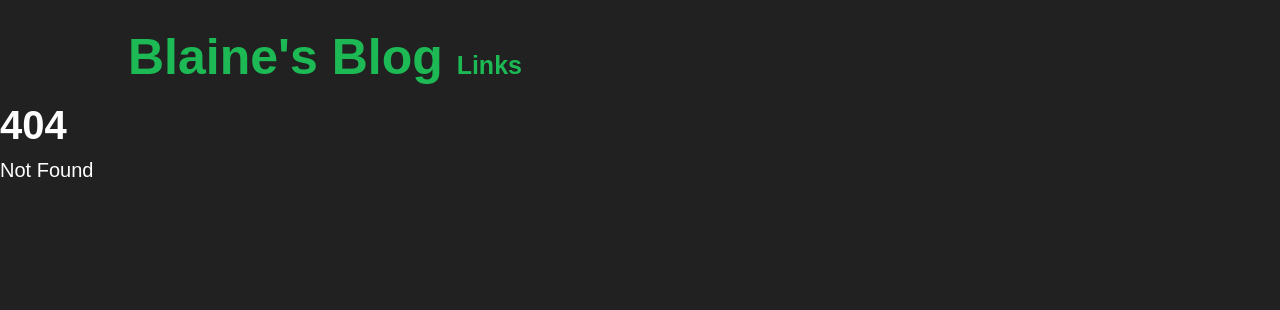
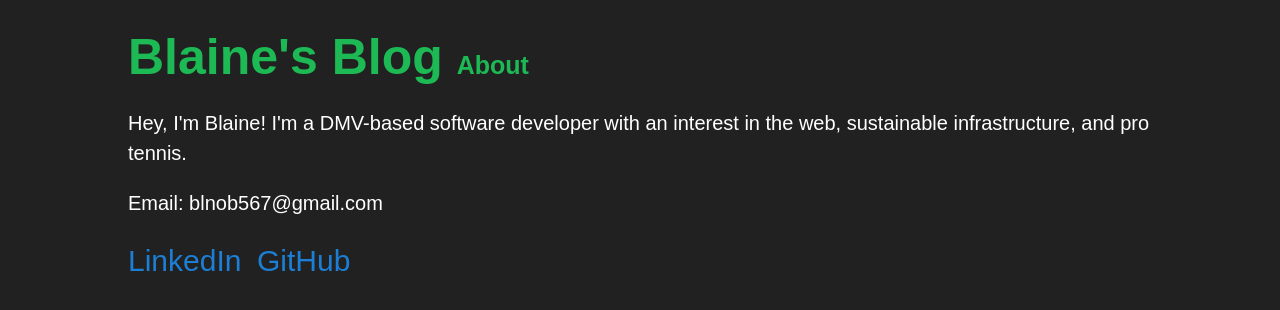
Before and after one commit to BlaineOb/Blaine-Blog, a SvelteKit app: page /about in a window 1280 px wide. Before the commit this address had no page. Shown: the top 310 px of the page. Built offline with nearby package versions, Linux system fonts and the light colour scheme.

Commit message:
Change links page to about

```diff
--- a/src/routes/+layout.svelte
+++ b/src/routes/+layout.svelte
@@ -4,7 +4,7 @@
 
 <div>
 	<h1>
-		<a class="title" href="/">Blaine's Blog</a> <a href="/links">Links</a>
+		<a class="title" href="/">Blaine's Blog</a> <a href="/about">About</a>
 	</h1>
 	<slot />
 </div>
--- /dev/null
+++ b/src/routes/about/+page.svelte
@@ -0,0 +1,36 @@
+<div id="pageWrapper">
+	<p>
+		Hey, I'm Blaine! I'm a DMV-based software developer with an interest in the web, sustainable
+		infrastructure, and pro tennis.
+	</p>
+	<p>Email: blnob567@gmail.com</p>
+	<div>
+		<a href="https://www.linkedin.com/in/blaine-o-brien-1ab36a110/" target="_blank">LinkedIn</a>
+		<a href="https://github.com/BlaineOb" target="_blank">GitHub</a>
+	</div>
+</div>
+
+<style>
+	a {
+		display: inline-block;
+		text-decoration: none;
+		font-size: 1.5rem;
+		padding-right: 10px;
+	}
+
+	a:hover {
+		color: darkgray;
+	}
+
+	p {
+		margin-right: var(--default-margin);
+	}
+
+	#pageWrapper {
+		margin-left: var(--default-margin);
+		margin-top: 1%;
+		display: flex;
+		flex-direction: column;
+		gap: 20px;
+	}
+</style>
--- a/src/routes/links/+page.svelte
+++ /dev/null
@@ -1,24 +0,0 @@
-<div>
-	<a href="https://www.linkedin.com/in/blaine-o-brien-1ab36a110/" target="_blank">LinkedIn</a>
-	<a href="https://github.com/BlaineOb" target="_blank">GitHub</a>
-</div>
-
-<style>
-	a {
-		display: inline-block;
-		text-decoration: none;
-		font-size: 1.5rem;
-		padding-right: 10px;
-		padding-bottom: 20px;
-		margin-top: 20px;
-		color: hsl(240, 52%, 86%);
-	}
-
-	a:hover {
-		color: darkgray;
-	}
-
-	div {
-		margin-left: var(--default-margin);
-	}
-</style>
```
